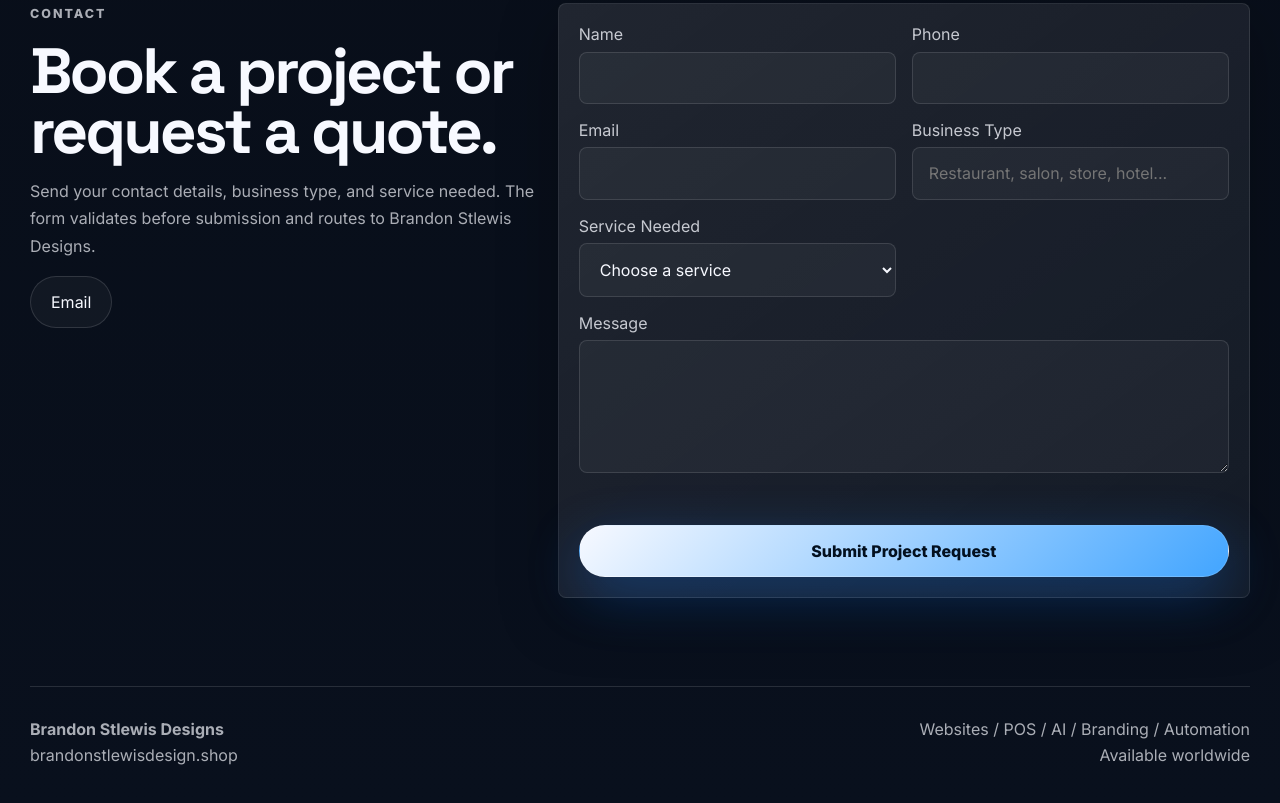
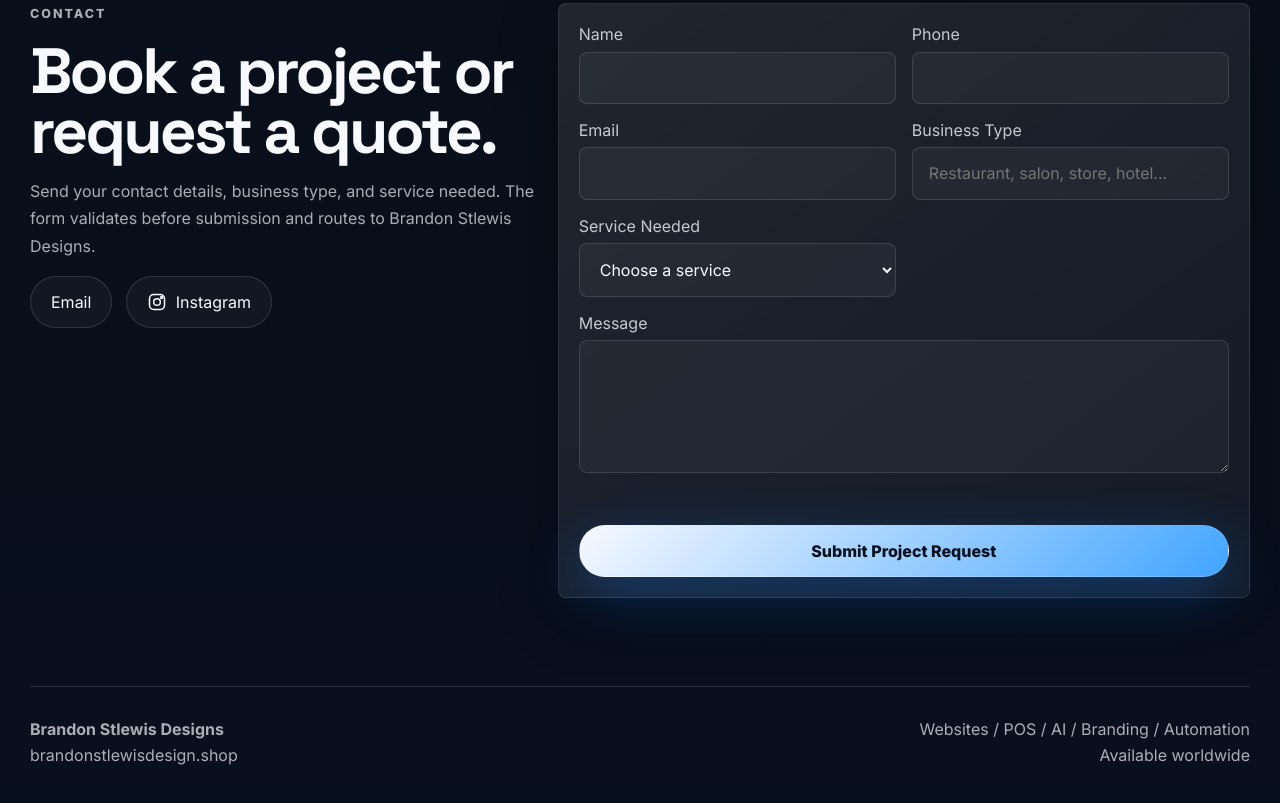
Before and after one commit to brandonstlewis73-boop/brandon-stlewis-designs-, a plain HTML site: page index.html in a window 1280 px wide. Shown: the part 7094-7897 px from the top of the page. Drawn offline with Linux system fonts and the light colour scheme.

Commit message:
Add Instagram contact link

```diff
--- a/index.html
+++ b/index.html
@@ -381,7 +381,14 @@
           <div class="contact-buttons">
             <a class="contact-chip" href="mailto:brandonstlewis73@gmail.com">Email</a>
             <a class="contact-chip optional-contact" id="phone-chip" href="#contact">Call/Text</a>
-            <a class="contact-chip optional-contact" id="instagram-chip" href="#contact" target="_blank" rel="noreferrer">Instagram</a>
+            <a class="contact-chip social-chip optional-contact" id="instagram-chip" href="#contact" target="_blank" rel="noreferrer" aria-label="Open Brandon Stlewis Designs on Instagram">
+              <svg class="social-icon" viewBox="0 0 24 24" aria-hidden="true">
+                <rect x="3" y="3" width="18" height="18" rx="5" />
+                <circle cx="12" cy="12" r="4" />
+                <circle cx="17.5" cy="6.5" r="1.2" />
+              </svg>
+              <span>Instagram</span>
+            </a>
           </div>
         </div>
 
--- a/script.js
+++ b/script.js
@@ -2,7 +2,7 @@ const CONFIG = {
   domain: "brandonstlewisdesign.shop",
   email: "brandonstlewis73@gmail.com",
   phone: "",
-  instagram: "",
+  instagram: "https://www.instagram.com/brandonstlewisdesigns/",
 };
 
 const pricingPlans = [
--- a/styles.css
+++ b/styles.css
@@ -253,6 +253,18 @@ h3 {
   transform: translateY(-2px);
   border-color: rgba(66, 165, 255, 0.55);
   box-shadow: 0 16px 48px rgba(20, 125, 255, 0.18);
+}
+
+.social-chip {
+  gap: 0.55rem;
+}
+
+.social-icon {
+  width: 20px;
+  height: 20px;
+  fill: none;
+  stroke: currentColor;
+  stroke-width: 1.8;
 }
 
 .hero-meta {
```
